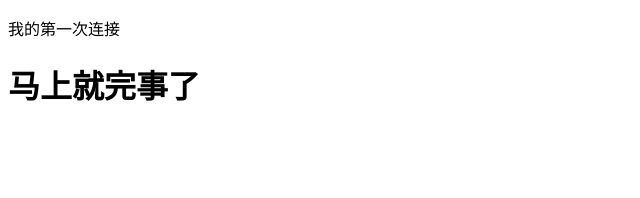
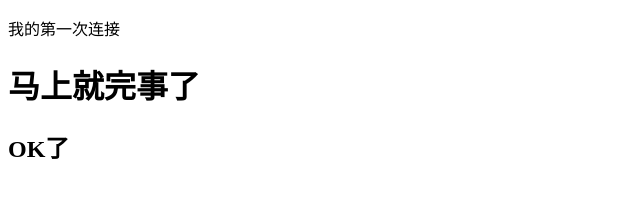
Before and after one commit to qq2602917275/1921, a plain HTML site: page index.html in a window 1280 px wide. Shown: the full height of the page, 0-640 px from the left. Drawn offline with Linux system fonts and the light colour scheme.

Commit message:
最后一次

```diff
--- a/index.html
+++ b/index.html
@@ -9,5 +9,6 @@
 <body>
     <p>我的第一次连接</p>
     <h1>马上就完事了</h1>
+    <h2>OK了</h2>
 </body>
 </html>
```
